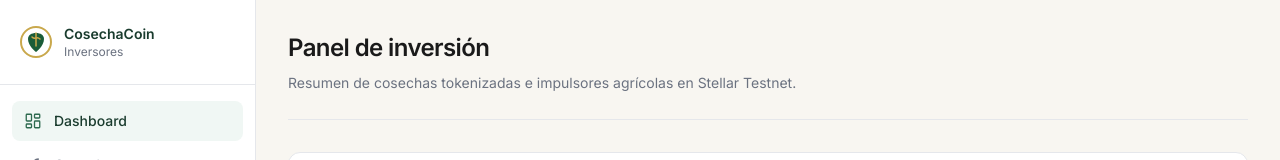
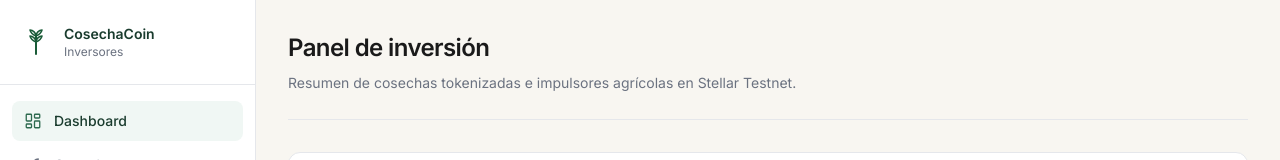
Before and after one commit to Arimol/cosechacoin, a Next.js app in the folder dashboard/: page / in a window 1280 px wide. Shown: the top 160 px of the page. Built offline with nearby package versions, Linux system fonts and the light colour scheme; no server answers.

Commit message:
feat: replace sidebar icon with custom SVG spiga

```diff
--- a/dashboard/components/Sidebar.tsx
+++ b/dashboard/components/Sidebar.tsx
@@ -21,11 +21,12 @@ export default function Sidebar() {
       <div className="border-b border-border-subtle px-5 py-6">
         <Link href="/" className="flex items-center gap-3">
           <svg width="32" height="32" viewBox="0 0 32 32" fill="none" xmlns="http://www.w3.org/2000/svg" aria-label="CosechaCoin">
-            <circle cx="16" cy="16" r="15" stroke="#C9A84C" strokeWidth="2"/>
-            <path d="M16 26 C16 26 8 20 8 13 C8 9 11.5 7 16 7 C20.5 7 24 9 24 13 C24 20 16 26 16 26Z" fill="#1A5C38"/>
-            <path d="M16 7 L16 20" stroke="#C9A84C" strokeWidth="1.5" strokeLinecap="round"/>
-            <path d="M12 11 C12 11 14 13 16 12 C18 11 20 13 20 13" stroke="#C9A84C" strokeWidth="1.5" strokeLinecap="round" fill="none"/>
-          </svg>
+		   <path d="M16 28 L16 8" stroke="#1A5C38" strokeWidth="2" strokeLinecap="round"/>
+		   <path d="M16 10 C16 10 11 8 10 4 C13 4 16 7 16 10Z" stroke="#1A5C38" strokeWidth="1.5" strokeLinejoin="round"/>
+		   <path d="M16 10 C16 10 21 8 22 4 C19 4 16 7 16 10Z" stroke="#1A5C38" strokeWidth="1.5" strokeLinejoin="round"/>
+		   <path d="M16 16 C16 16 11 14 10 10 C13 10 16 13 16 16Z" stroke="#1A5C38" strokeWidth="1.5" strokeLinejoin="round"/>
+		   <path d="M16 16 C16 16 21 14 22 10 C19 10 16 13 16 16Z" stroke="#1A5C38" strokeWidth="1.5" strokeLinejoin="round"/>
+		 </svg>
           <div>
             <p className="text-sm font-semibold text-brand-dark">CosechaCoin</p>
             <p className="text-xs text-ink-secondary">Inversores</p>
```
